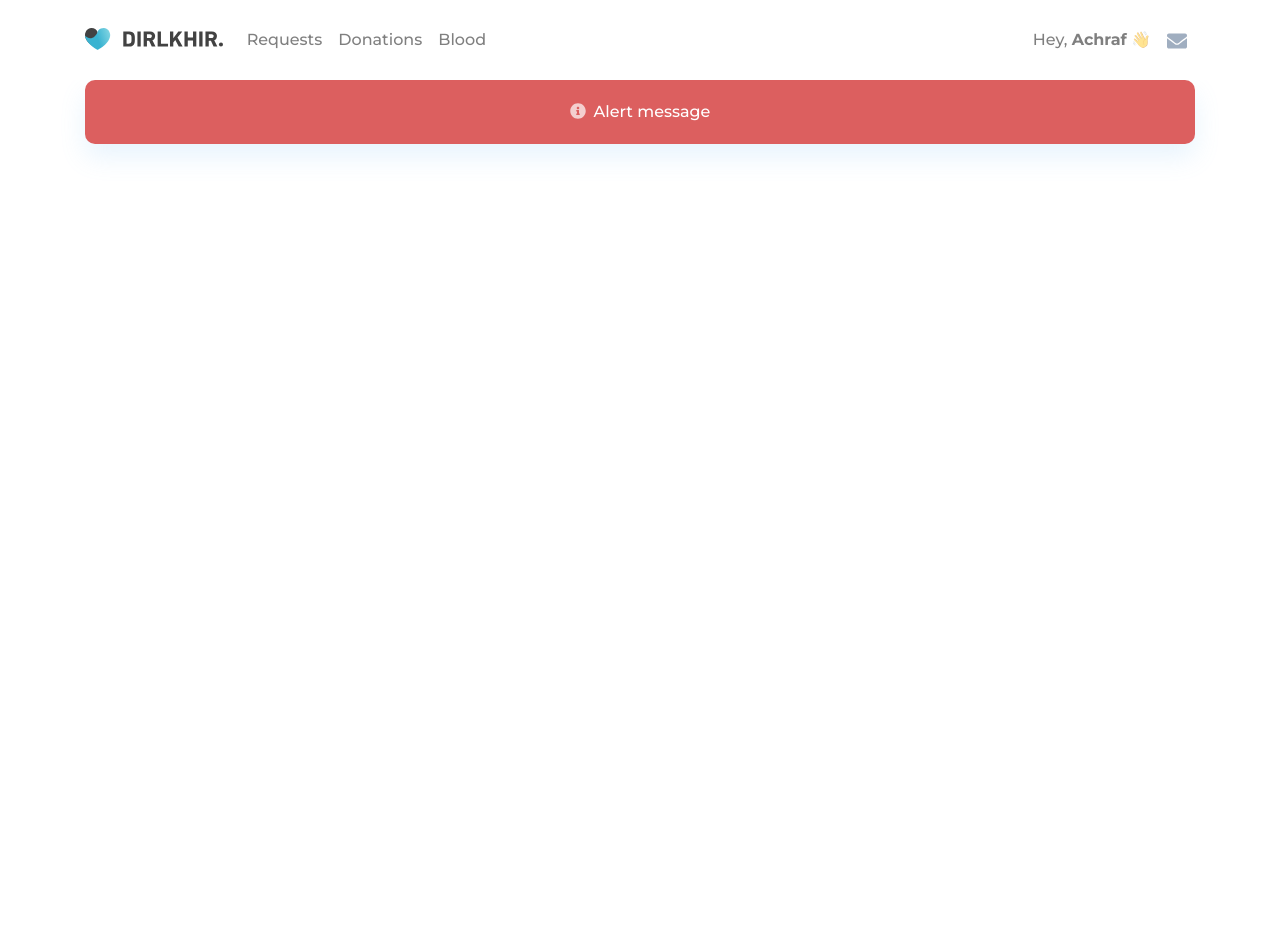
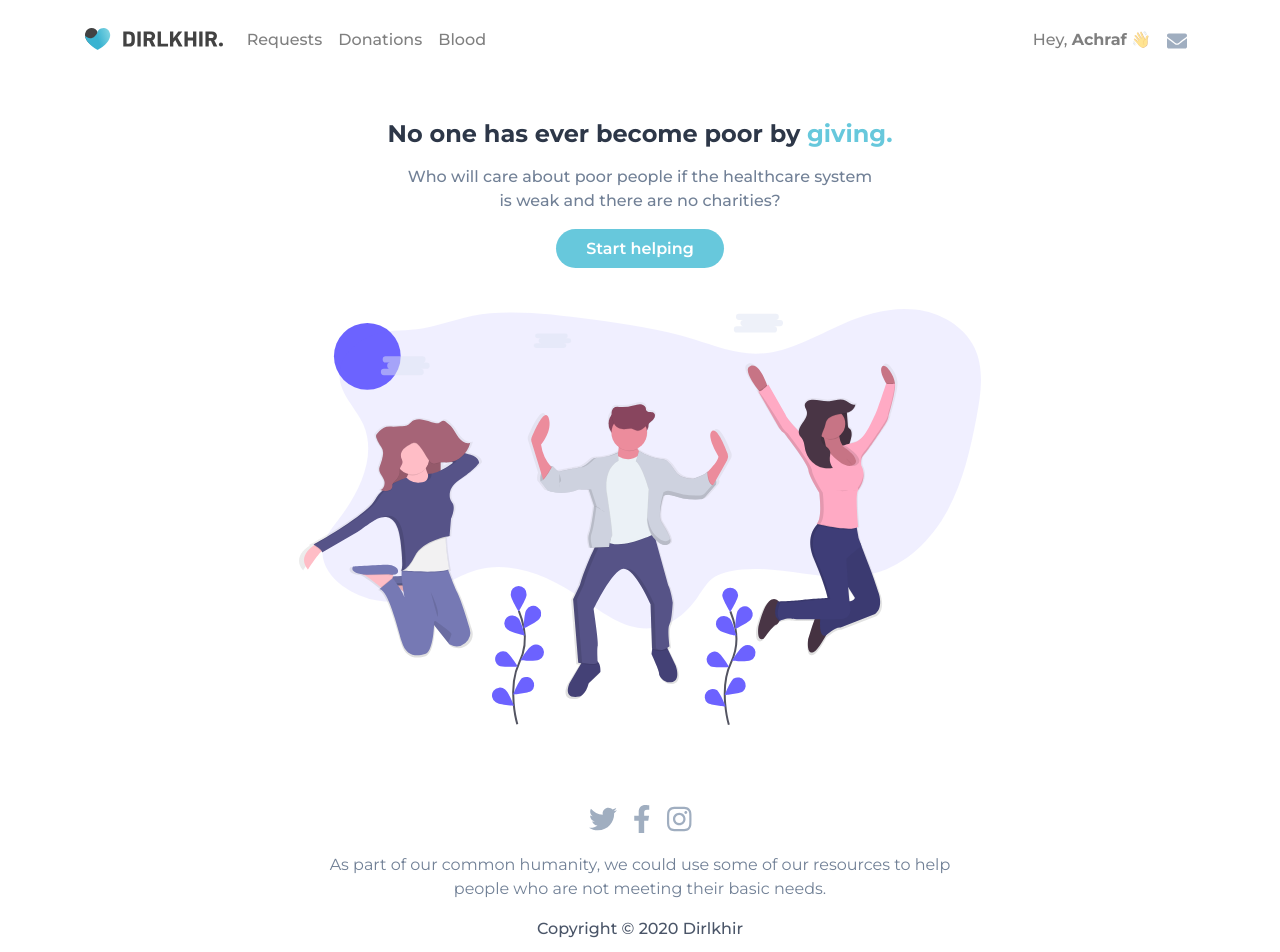
Before and after one commit to AchrafHamrit/dirlkhir, a React (Create React App) app: page / in a window 1280 px wide. Shown: the top 952 px of the page. Before the commit the page ends 800 px from the top, so only its background shows below. Built offline with nearby package versions, Linux system fonts and the light colour scheme; the HTML template or start-up script is replaced by a standard one.

Commit message:
Footer / HomePage

```diff
--- a/src/App.js
+++ b/src/App.js
@@ -1,9 +1,13 @@
 import React from 'react';
 import { BrowserRouter as Router, Route, Switch } from 'react-router-dom';
 
-// App components
+// App layout components
 import Navbar from './components/layout/Navbar';
 import Alerts from './components/layout/Alerts';
+import Footer from './components/layout/Footer';
+
+// App pages
+import Home from './components/pages/Home';
 
 import './App.css';
 
@@ -14,7 +18,11 @@ function App() {
         <Navbar />
         <div className='container'>
           <Alerts />
+          <Switch>
+            <Route component={Home} />
+          </Switch>
         </div>
+        <Footer />
       </div>
     </Router>
   );
--- a/src/components/layout/Alerts/index.js
+++ b/src/components/layout/Alerts/index.js
@@ -8,6 +8,8 @@ import useStyles from './alerts-jss';
 const Alerts = () => {
   const classes = useStyles();
 
+  return '';
+
   return (
     <div className={`${classes.alert} card-shadow text-center`}>
       <FontAwesomeIcon className='icon mr-2' icon={faInfoCircle} />
--- /dev/null
+++ b/src/components/layout/Footer/footer-jss.js
@@ -0,0 +1,27 @@
+import { createUseStyles } from 'react-jss';
+import colors from '../../styling/colors';
+
+const useStyles = createUseStyles({
+  footer: {
+    marginBottom: '30px',
+    '& .social': {
+      '& .icon': {
+        color: colors['text-gray-500'],
+        fontSize: '28px',
+        '&:hover': {
+          color: colors['text-gray-600'],
+        },
+      },
+    },
+    '& .message': {
+      maxWidth: '680px',
+      color: colors['text-gray-600'],
+    },
+    '& .Copyright': {
+      color: colors['text-gray-700'],
+      fontWeight: 500,
+    },
+  },
+});
+
+export default useStyles;
--- /dev/null
+++ b/src/components/layout/Footer/index.js
@@ -0,0 +1,49 @@
+import React from 'react';
+
+import { FontAwesomeIcon } from '@fortawesome/react-fontawesome';
+import {
+  faFacebookF,
+  faInstagram,
+  faTwitter,
+} from '@fortawesome/free-brands-svg-icons';
+
+import useStyles from './footer-jss';
+
+const Footer = () => {
+  const classes = useStyles();
+
+  return (
+    <footer className={`${classes.footer} `}>
+      <div className='container'>
+        <div className='row'>
+          <div className='col text-center'>
+            <div className='social'>
+              <a href='#!' className='mr-3'>
+                <FontAwesomeIcon className='icon' icon={faTwitter} />
+              </a>
+              <a href='#!' className='mr-3'>
+                <FontAwesomeIcon className='icon' icon={faFacebookF} />
+              </a>
+              <a href='#!'>
+                <FontAwesomeIcon className='icon' icon={faInstagram} />
+              </a>
+            </div>
+
+            <div className='message mt-3 mx-auto'>
+              <p>
+                As part of our common humanity, we could use some of our
+                resources to help people who are not meeting their basic needs.
+              </p>
+            </div>
+
+            <div className='Copyright mx-auto'>
+              <p>Copyright &copy; 2020 Dirlkhir</p>
+            </div>
+          </div>
+        </div>
+      </div>
+    </footer>
+  );
+};
+
+export default Footer;
--- /dev/null
+++ b/src/components/pages/Home/home-jss.js
@@ -0,0 +1,30 @@
+import { createUseStyles } from 'react-jss';
+import colors from '../../styling/colors';
+import { BUTTON_PRIMARY } from '../../styling/styling';
+
+const useStyles = createUseStyles({
+  page: {
+    padding: '40px 20px',
+    marginBottom: '40px',
+    '&> .title': {
+      color: colors['text-gray-800'],
+      fontWeight: '700',
+      '&> span': {
+        color: colors.primary,
+      },
+    },
+    '& .paragraph': {
+      color: colors['text-gray-600'],
+      fontWeight: '500',
+      maxWidth: '480px',
+    },
+
+    '& .button-primary': {
+      ...BUTTON_PRIMARY,
+      borderRadius: '22px',
+      padding: '10px 30px',
+    },
+  },
+});
+
+export default useStyles;
--- /dev/null
+++ b/src/components/pages/Home/index.js
@@ -0,0 +1,35 @@
+import React from 'react';
+import { Link } from 'react-router-dom';
+
+import HomeImage from '../../../images/home.svg';
+
+import useStyles from './home-jss';
+
+const Home = () => {
+  const classes = useStyles();
+
+  return (
+    <div className={`${classes.page} text-center`}>
+      <h4 className='title'>
+        No one has ever become poor by <span>giving.</span>{' '}
+      </h4>
+
+      <p className='paragraph mx-auto mt-3'>
+        Who will care about poor people if the healthcare system is weak and
+        there are no charities?
+      </p>
+
+      <div className='mt-4'>
+        <Link className='button-primary' to='/donations/add'>
+          Start helping
+        </Link>
+      </div>
+
+      <div className='mt-5'>
+        <img className='img img-fluid' src={HomeImage} alt='Home' />
+      </div>
+    </div>
+  );
+};
+
+export default Home;
--- a/src/components/styling/colors.js
+++ b/src/components/styling/colors.js
@@ -1,6 +1,6 @@
 export default {
   primary: '#67C8DC',
-  'primary-fill-hover': '#46B0C6',
+  'primary-hover': '#46B0C6',
   danger: '#dc5f5f',
   request: '#9340e6',
   'text-transparent': 'transparent',
--- a/src/components/styling/styling.js
+++ b/src/components/styling/styling.js
@@ -1,15 +1,15 @@
 import colors from './colors';
 
 export const BUTTON_PRIMARY = {
-  background: colors['primary-fill'],
+  background: colors['primary'],
   border: 0,
   borderRadius: '10px',
   fontWeight: 600,
   color: '#fff !important',
   padding: '8px 20px !important',
   '&:not([disabled]):hover': {
-    background: colors['primary-fill-hover']
-  }
+    background: colors['primary-hover'],
+  },
 };
 
 export const BUTTON_PRIMARY_OUTLINE = {
@@ -20,9 +20,9 @@ export const BUTTON_PRIMARY_OUTLINE = {
   color: colors.primary,
   padding: '8px 20px !important',
   '&:hover': {
-    color: colors['primary-fill-hover'],
-    borderColor: colors['primary-fill-hover']
-  }
+    color: colors['primary-hover'],
+    borderColor: colors['primary-hover'],
+  },
 };
 
 export const BUTTON_LIGHT = {
@@ -32,8 +32,8 @@ export const BUTTON_LIGHT = {
   color: colors['text-gray-700'],
   padding: '8px 20px !important',
   '&:hover': {
-    background: colors['text-gray-200']
-  }
+    background: colors['text-gray-200'],
+  },
 };
 
 export const BUTTON_GRAY = {
@@ -44,21 +44,21 @@ export const BUTTON_GRAY = {
   color: colors['text-gray-800'] + ' !important',
   padding: '8px 20px !important',
   '&:not([disabled]):hover': {
-    background: colors['text-gray-300']
-  }
+    background: colors['text-gray-300'],
+  },
 };
 
 export const LINK_PRIMARY = {
   fontWeight: 500,
   color: `${colors['text-gray-900']} !important`,
   '&:hover': {
-    color: colors['text-gray-900']
-  }
+    color: colors['text-gray-900'],
+  },
 };
 
 export const CARD_SHADOW = {
   borderRadius: '10px',
-  'box-shadow': '0px 13px 26px rgb(109,184,241, 0.16)'
+  'box-shadow': '0px 13px 26px rgb(109,184,241, 0.16)',
 };
 
 export const INPUT_TEXT = {
@@ -67,19 +67,19 @@ export const INPUT_TEXT = {
   padding: '8px 20px',
   border: `2px solid ${colors['text-gray-200']}`,
   '&:focus': {
-    borderColor: colors['text-gray-400']
-  }
+    borderColor: colors['text-gray-400'],
+  },
 };
 
 export const SIDEBAR_TITLE = {
   fontWeight: 500,
-  color: colors['text-gray-500']
+  color: colors['text-gray-500'],
 };
 
 export const POSTITEM_CARD = {
   borderRadius: '10px',
   border: '2px solid #eee',
   '&:hover': {
-    'box-shadow': '0px 13px 26px rgb(109,184,241, 0.16)'
-  }
+    'box-shadow': '0px 13px 26px rgb(109,184,241, 0.16)',
+  },
 };
```
Also changed, not shown: src/images/home.svg (added).
